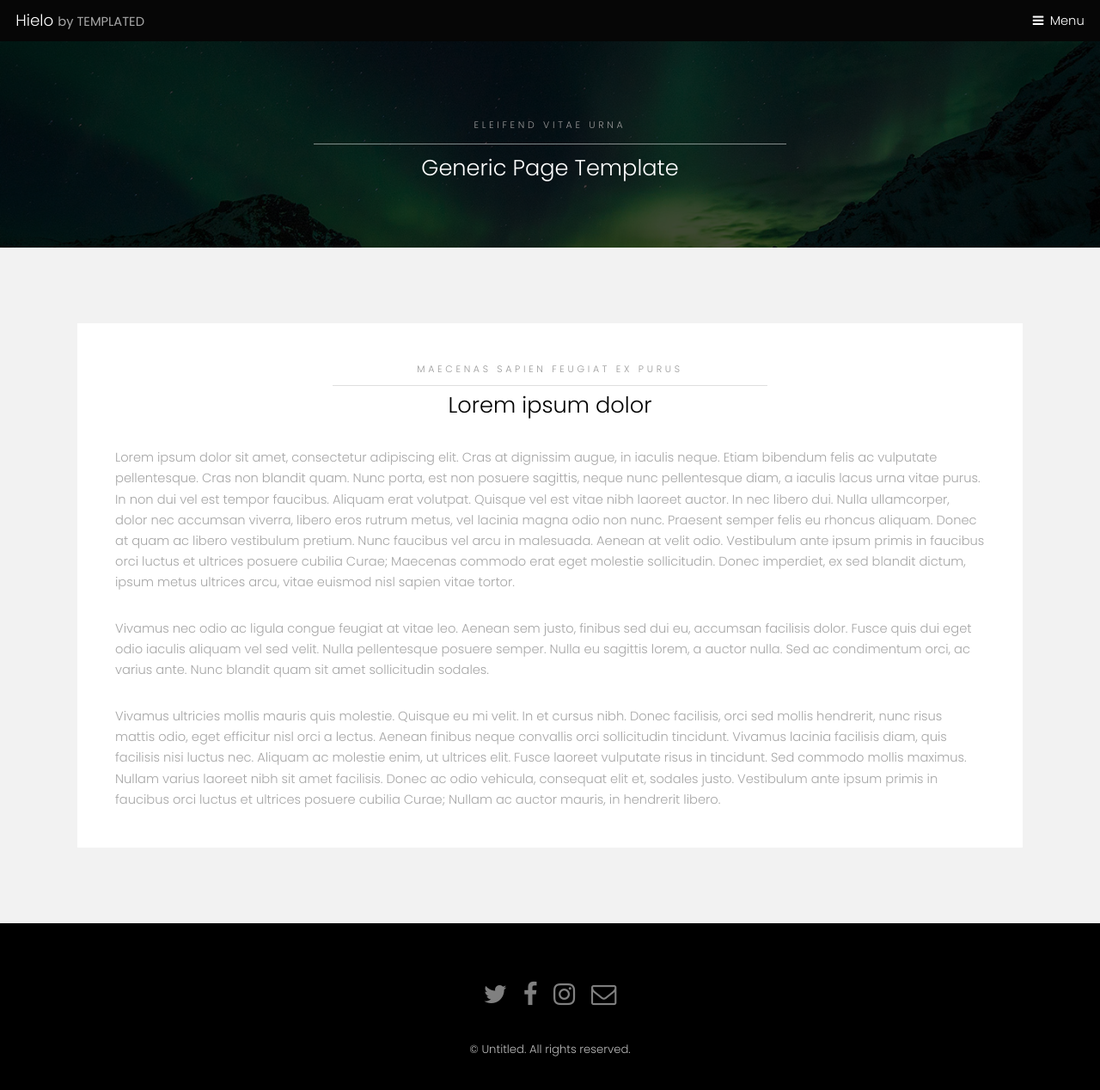
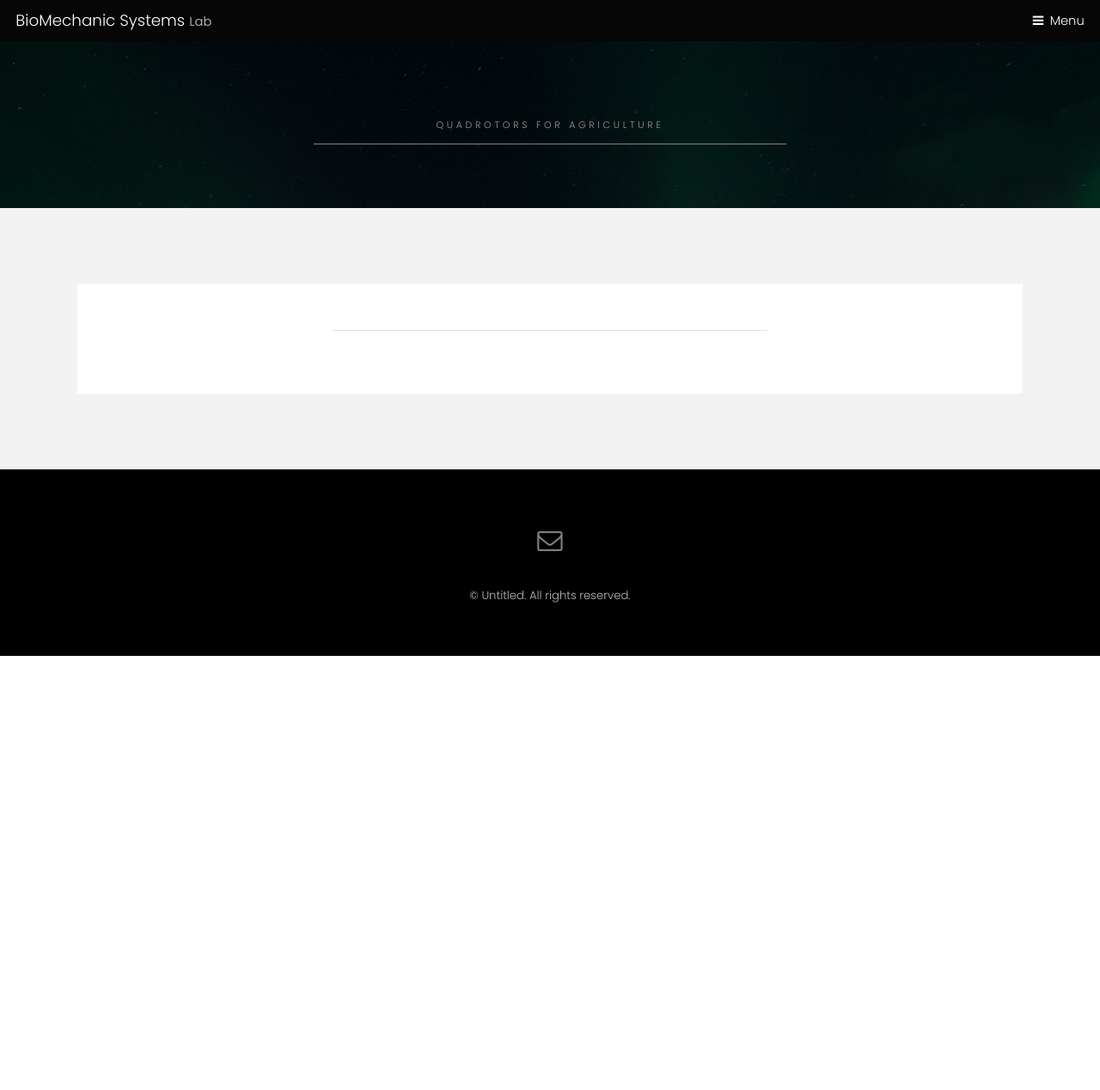
Before and after one commit to biomechanicsystemslab/biomechanicsystemslab.github.io, a plain HTML site: page projects.html in a window 1280 px wide. Shown: the whole page at 86% size. After the commit the page ends 800 px from the top, so only its background shows below. Drawn offline with Linux system fonts and the light colour scheme.

Commit message:
Update projects.html

```diff
--- a/projects.html
+++ b/projects.html
@@ -6,7 +6,7 @@
 -->
 <html>
 	<head>
-		<title>Hielo by TEMPLATED</title>
+		<title>BioMechanic Systems Lab</title>
 		<meta charset="utf-8" />
 		<meta name="viewport" content="width=device-width, initial-scale=1" />
 		<link rel="stylesheet" href="assets/css/main.css" />
@@ -15,7 +15,7 @@
 
 		<!-- Header -->
 			<header id="header">
-				<div class="logo"><a href="index.html">Hielo <span>by TEMPLATED</span></a></div>
+				<div class="logo"><a href="index.html">BioMechanic Systems <span>Lab</span></a></div>
 				<a href="#menu">Menu</a>
 			</header>
 
@@ -23,8 +23,8 @@
 			<nav id="menu">
 				<ul class="links">
 					<li><a href="index.html">Home</a></li>
-					<li><a href="generic.html">Generic</a></li>
-					<li><a href="elements.html">Elements</a></li>
+					<li><a href="research.html">Research</a></li>
+					<li><a href="about.html">About us</a></li>
 				</ul>
 			</nav>
 
@@ -32,8 +32,8 @@
 			<section id="One" class="wrapper style3">
 				<div class="inner">
 					<header class="align-center">
-						<p>Eleifend vitae urna</p>
-						<h2>Generic Page Template</h2>
+						<p>Quadrotors for Agriculture</p>
+						<h2></h2>
 					</header>
 				</div>
 			</section>
@@ -44,14 +44,14 @@
 					<div class="box">
 						<div class="content">
 							<header class="align-center">
-								<p>maecenas sapien feugiat ex purus</p>
-								<h2>Lorem ipsum dolor</h2>
+								<p></p>
+								<h2></h2>
 							</header>
-							<p>Lorem ipsum dolor sit amet, consectetur adipiscing elit. Cras at dignissim augue, in iaculis neque. Etiam bibendum felis ac vulputate pellentesque. Cras non blandit quam. Nunc porta, est non posuere sagittis, neque nunc pellentesque diam, a iaculis lacus urna vitae purus. In non dui vel est tempor faucibus. Aliquam erat volutpat. Quisque vel est vitae nibh laoreet auctor. In nec libero dui. Nulla ullamcorper, dolor nec accumsan viverra, libero eros rutrum metus, vel lacinia magna odio non nunc. Praesent semper felis eu rhoncus aliquam. Donec at quam ac libero vestibulum pretium. Nunc faucibus vel arcu in malesuada. Aenean at velit odio. Vestibulum ante ipsum primis in faucibus orci luctus et ultrices posuere cubilia Curae; Maecenas commodo erat eget molestie sollicitudin. Donec imperdiet, ex sed blandit dictum, ipsum metus ultrices arcu, vitae euismod nisl sapien vitae tortor.</p>
+							<p></p>
 
-							<p>Vivamus nec odio ac ligula congue feugiat at vitae leo. Aenean sem justo, finibus sed dui eu, accumsan facilisis dolor. Fusce quis dui eget odio iaculis aliquam vel sed velit. Nulla pellentesque posuere semper. Nulla eu sagittis lorem, a auctor nulla. Sed ac condimentum orci, ac varius ante. Nunc blandit quam sit amet sollicitudin sodales.</p>
+							<p></p>
 
-							<p>Vivamus ultricies mollis mauris quis molestie. Quisque eu mi velit. In et cursus nibh. Donec facilisis, orci sed mollis hendrerit, nunc risus mattis odio, eget efficitur nisl orci a lectus. Aenean finibus neque convallis orci sollicitudin tincidunt. Vivamus lacinia facilisis diam, quis facilisis nisi luctus nec. Aliquam ac molestie enim, ut ultrices elit. Fusce laoreet vulputate risus in tincidunt. Sed commodo mollis maximus. Nullam varius laoreet nibh sit amet facilisis. Donec ac odio vehicula, consequat elit et, sodales justo. Vestibulum ante ipsum primis in faucibus orci luctus et ultrices posuere cubilia Curae; Nullam ac auctor mauris, in hendrerit libero. </p>
+							<p></p>
 						</div>
 					</div>
 				</div>
@@ -61,9 +61,9 @@
 			<footer id="footer">
 				<div class="container">
 					<ul class="icons">
-						<li><a href="#" class="icon fa-twitter"><span class="label">Twitter</span></a></li>
-						<li><a href="#" class="icon fa-facebook"><span class="label">Facebook</span></a></li>
-						<li><a href="#" class="icon fa-instagram"><span class="label">Instagram</span></a></li>
+						<!--li><a href="#" class="icon fa-twitter"><span class="label">Twitter</span></a></li-->
+						<!--li><a href="#" class="icon fa-facebook"><span class="label">Facebook</span></a></li-->
+						<!--li><a href="#" class="icon fa-instagram"><span class="label">Instagram</span></a></li-->
 						<li><a href="#" class="icon fa-envelope-o"><span class="label">Email</span></a></li>
 					</ul>
 				</div>
```
